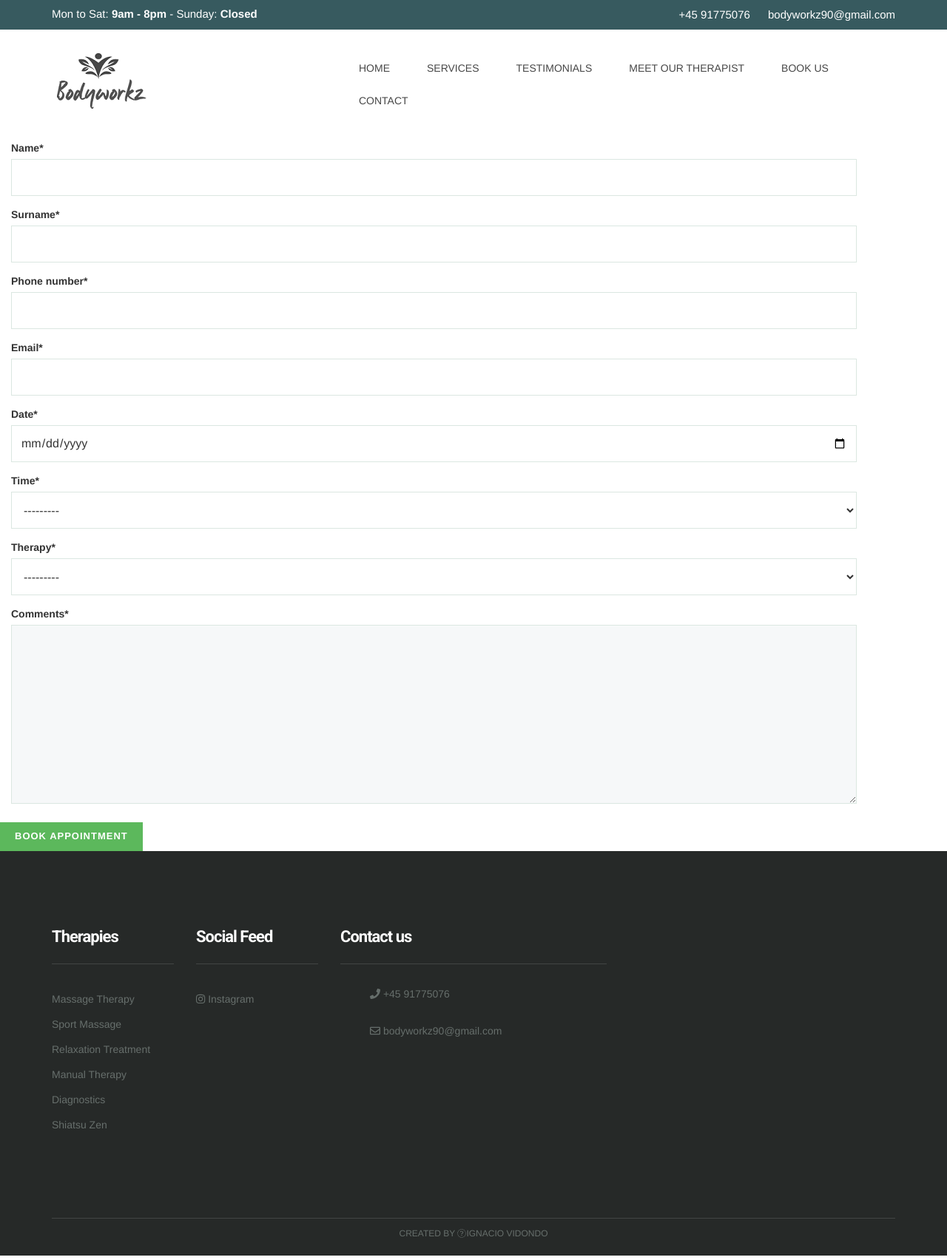
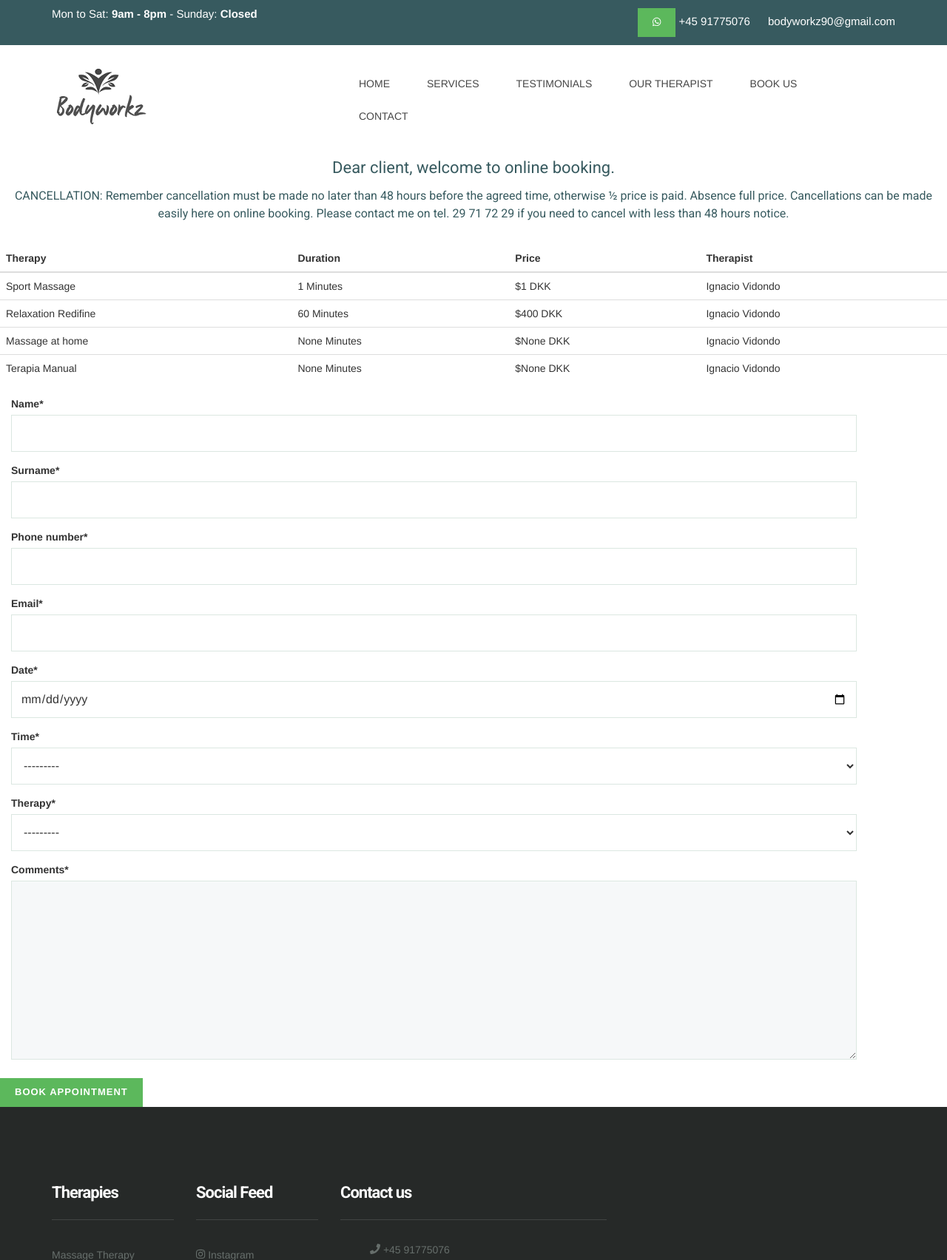
Before and after one commit to nachovidondo/Body, a Django app: page /appointment/ in a window 1280 px wide. Shown: the top 1704 px of the page at 74% size. Run offline with Django 3.2, Linux system fonts and the light colour scheme; data comes from the database, SQL or seed files in the repository; some libraries are stand-ins or nearby versions.

Commit message:
Therapies table

```diff
--- a/Bodyworkz/MainApp/templates/appointment_form.html
+++ b/Bodyworkz/MainApp/templates/appointment_form.html
@@ -1,4 +1,53 @@
 {% extends 'base.html' %} {% load crispy_forms_tags %} {% block content %}
+<div align="center">
+    <h2>Dear client, welcome to online booking.
+    </h2>
+    <h4>CANCELLATION: Remember cancellation must be made no later than 48 hours before the agreed time, otherwise ½ price is paid. Absence full price. Cancellations can be made easily here on online booking. Please contact me on tel. 29 71 72 29 if you need
+        to cancel with less than 48 hours notice.</h4>
+</div>
+<br>
+<div class="table-responsive-sm">
+    <table class="table">
+
+        <thead>
+            <tr>
+                <th scope="col">Therapy </th>
+                <th scope="col">Duration</th>
+                <th scope="col">Price</th>
+                <th scope="col">Therapist</th>
+
+            </tr>
+        </thead>
+        <tbody>{% for terapia in therapies %}
+            <tr>
+                <td>
+                    {{terapia.name}}
+                </td>
+                <td>
+                    {{terapia.duration}} Minutes
+                </td>
+                <td>
+                    ${{terapia.price}} DKK
+                </td>
+                <td>
+                    {{terapia.therapist}}
+                </td>
+
+                </th>
+
+
+
+
+
+
+            </tr>
+            {% endfor %}
+        </tbody>
+
+
+    </table>
+</div>
+
 <form method="post" novalidate>
     {% csrf_token %}
     <div class="form-row">
--- a/Bodyworkz/MainApp/templates/base.html
+++ b/Bodyworkz/MainApp/templates/base.html
@@ -45,6 +45,9 @@
             <div class="col-lg-8 col-md-8 col-sm-8  col-xs-12">
                 <div class="top-text">
                     <span class="text-block call-block">
+                        <a href="https://wa.me/+4591775076 " title="click to open whatsapp chat "><button class="btn btn-success ">
+                            <i class="fab fa-whatsapp " aria-hidden="true "></i>
+                            </button></a>
                            <span class="call-no">+45 91775076</span>
                     </span>
                     <span class="text-block mail-block hidden-xs hidden-sm">
@@ -71,7 +74,7 @@
                             <li class="active"><a href="{% url 'therapies'%}" title="Therapies">SERVICES</a></li>
                             <li><a href="{% url 'reviews' %}" title="Styleguide">TESTIMONIALS</a> </li>
 
-                            <li><a href="{% url 'our_therapist' %}" title="Styleguide">MEET OUR THERAPIST</a> </li>
+                            <li><a href="{% url 'our_therapist' %}" title="Styleguide">OUR THERAPIST</a> </li>
                             <li>
                                 <a href="{% url 'appointment' %}" title="Styleguide">BOOK US</a>
                             </li>
--- a/Bodyworkz/MainApp/views.py
+++ b/Bodyworkz/MainApp/views.py
@@ -70,6 +70,7 @@
 
 def appointment(request):
     appointment_form = AppointmentForm()
+    terapias_view = Therapy.objects.all()
     if request.method == "POST":
         appointment_form = AppointmentForm(data=request.POST)
         if appointment_form.is_valid():
@@ -94,7 +95,7 @@
 
             mail = EmailMessage(
                 "Bodyworkz Massage : NEW APPOINTMENT ",
-                "Hello!  {} {}\n\n Your booking confirmation for the date-time {} \n\n  Email  {}\n \n Phone number {} \n \n Therapy {} \n \n Therapy time {} minutes \n \n price $ {} Dkk \n \n Comments :\n  {} \n \n \n \n Thanks for books us , we will contact you as soon as possible! \n \n BodyWorkz".format(name ,surname,date_1,email,phone_number,terapia,time ,price,comments),
+                "Hello!  {} {}\n\n Your booking confirmation for the date-time {} \n\n  Email  {}\n \n Phone number {} \n \n Therapy {} \n \n Therapy time {} minutes \n \n price $ {} DKK \n \n Comments :\n  {} \n \n \n \n Thanks for books us , we will contact you as soon as possible! \n \n BodyWorkz".format(name ,surname,date_1,email,phone_number,terapia,time ,price,comments),
                 "bodyworkz.com", ["nachovidondo@gmail.com","email"],
                 reply_to = [email]
                 )
@@ -105,6 +106,6 @@
 
 
             except:
-                return redirect(reverse("contacto")+"?fail")
+                return redirect(reverse("home")+"?fail")
 
-    return render (request, 'appointment_form.html', {'form':appointment_form })
+    return render (request, 'appointment_form.html', {'form':appointment_form , 'therapies' : terapias_view})
```
Also changed, not shown: Bodyworkz/MainApp/templates/index.html (+12 -10 lines), Bodyworkz/MainApp/templates/therapies.html (+10 -0 lines), Bodyworkz/logo poli.png (added).
